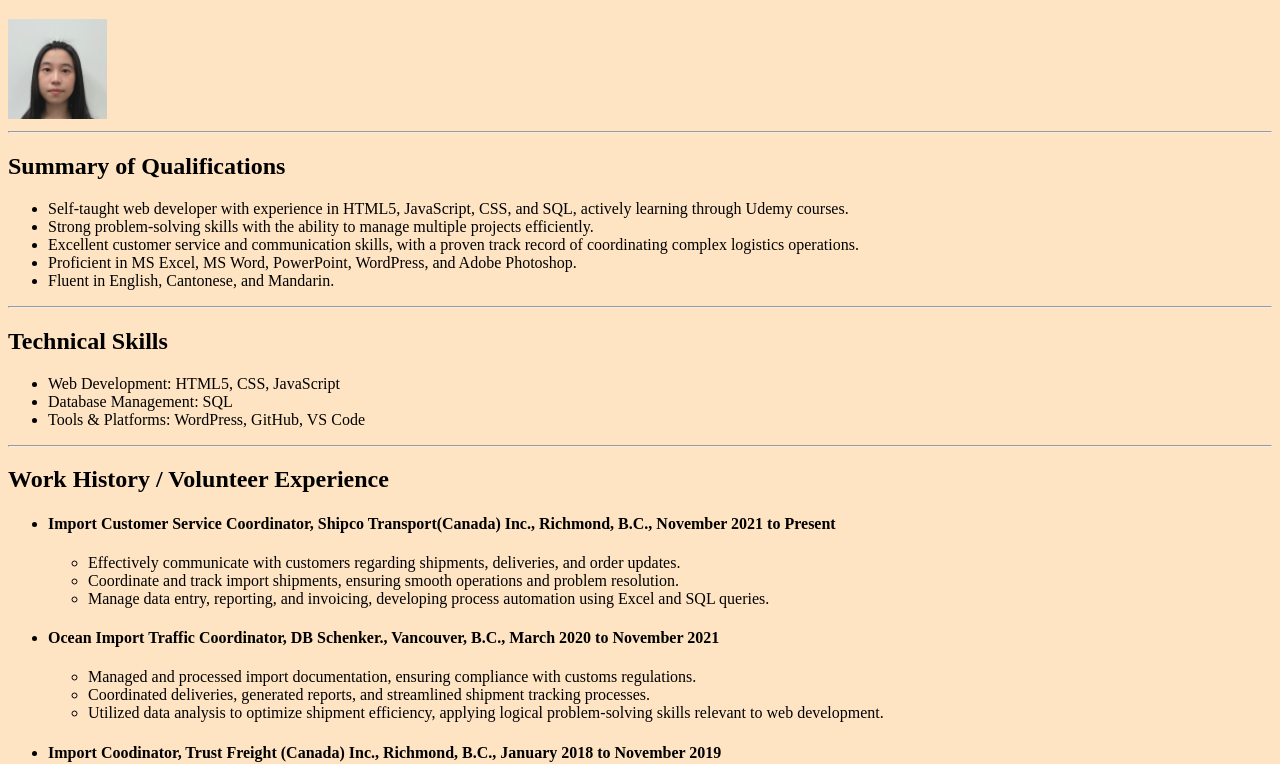
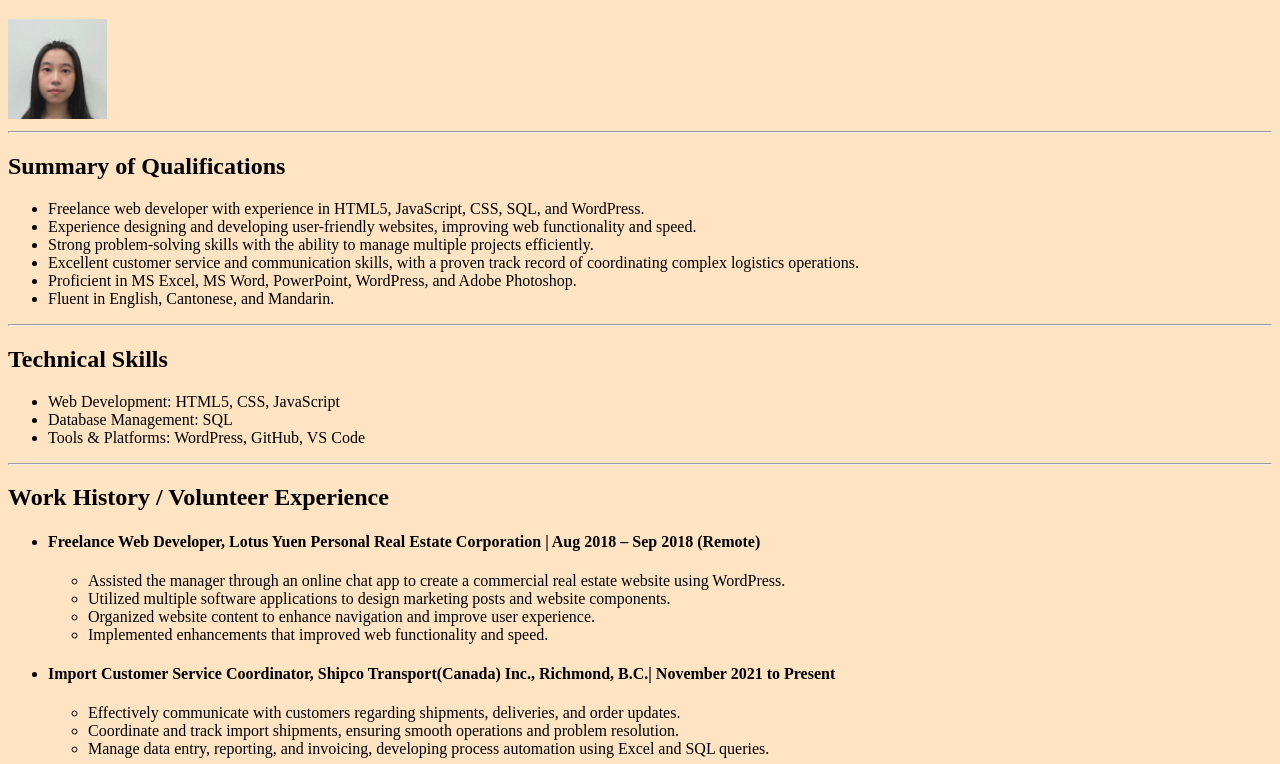
Before and after one commit to situq2/resume-2.11, a plain HTML site: page index.html in a window 1280 px wide. Shown: the part 61-825 px from the top of the page. Drawn offline with Linux system fonts and the light colour scheme.

Commit message:
Update index.html

```diff
--- a/index.html
+++ b/index.html
@@ -14,7 +14,8 @@
     <hr />
     <h2>Summary of Qualifications </h2>
     <ul>
-        <li> 	Self-taught web developer with experience in HTML5, JavaScript, CSS, and SQL, actively learning through Udemy courses.</li>
+        <li>    Freelance web developer with experience in HTML5, JavaScript, CSS, SQL, and WordPress.</li>
+        <li> 	Experience designing and developing user-friendly websites, improving web functionality and speed.</li>
         <li> 	Strong problem-solving skills with the ability to manage multiple projects efficiently. </li>
         <li> 	Excellent customer service and communication skills, with a proven track record of coordinating complex logistics operations.</li>
         <li> 	Proficient in MS Excel, MS Word, PowerPoint, WordPress, and Adobe Photoshop.</li>
@@ -31,7 +32,17 @@
     <hr>
     <h2>Work History / Volunteer Experience </h2>
     <ul>
-        <li> <h4>Import Customer Service Coordinator, Shipco Transport(Canada) Inc., Richmond, B.C., November 2021 to Present</h4>
+           <li> <h4>Freelance Web Developer, Lotus Yuen Personal Real Estate Corporation | Aug 2018 – Sep 2018 (Remote)</h4>
+            <ul>
+                <li>Assisted the manager through an online chat app to create a commercial real estate website using WordPress.</li>
+                <li>Utilized multiple software applications to design marketing posts and website components.</li>
+                <li>Organized website content to enhance navigation and improve user experience.</li>
+                <li>Implemented enhancements that improved web functionality and speed.</li>
+
+        </ul>
+        </li>
+
+        <li> <h4>Import Customer Service Coordinator, Shipco Transport(Canada) Inc., Richmond, B.C.| November 2021 to Present</h4>
             <ul>
                 <li>Effectively communicate with customers regarding shipments, deliveries, and order updates.</li>
                 <li>Coordinate and track import shipments, ensuring smooth operations and problem resolution.</li>
@@ -39,7 +50,7 @@
 
         </ul>
         </li>
-        <li><h4>Ocean Import Traffic Coordinator, DB Schenker., Vancouver, B.C., March 2020 to November 2021</h4>
+        <li><h4>Ocean Import Traffic Coordinator, DB Schenker., Vancouver, B.C.| March 2020 to November 2021</h4>
             <ul>
                 <li>Managed and processed import documentation, ensuring compliance with customs regulations.</li>
             <li>
```
